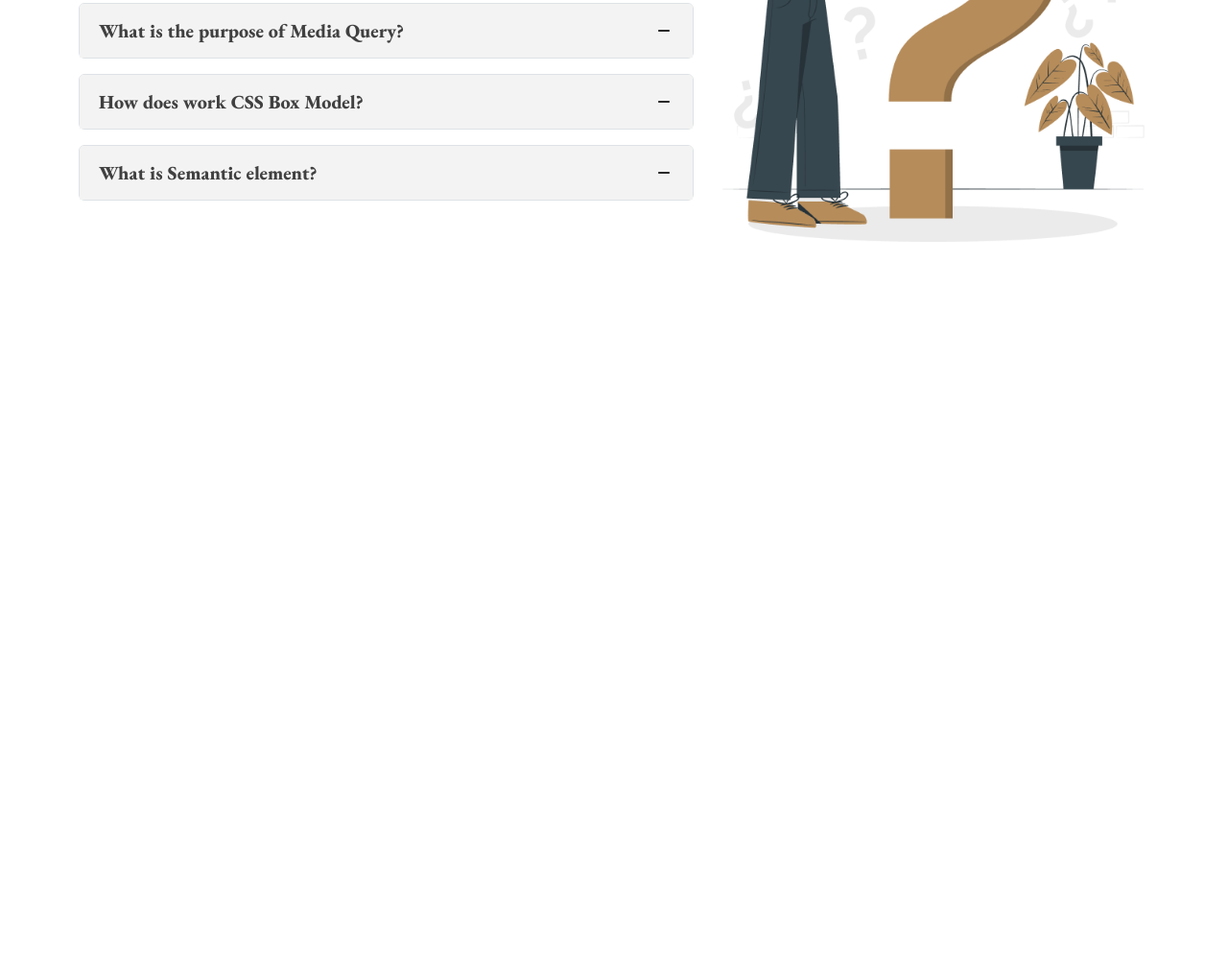
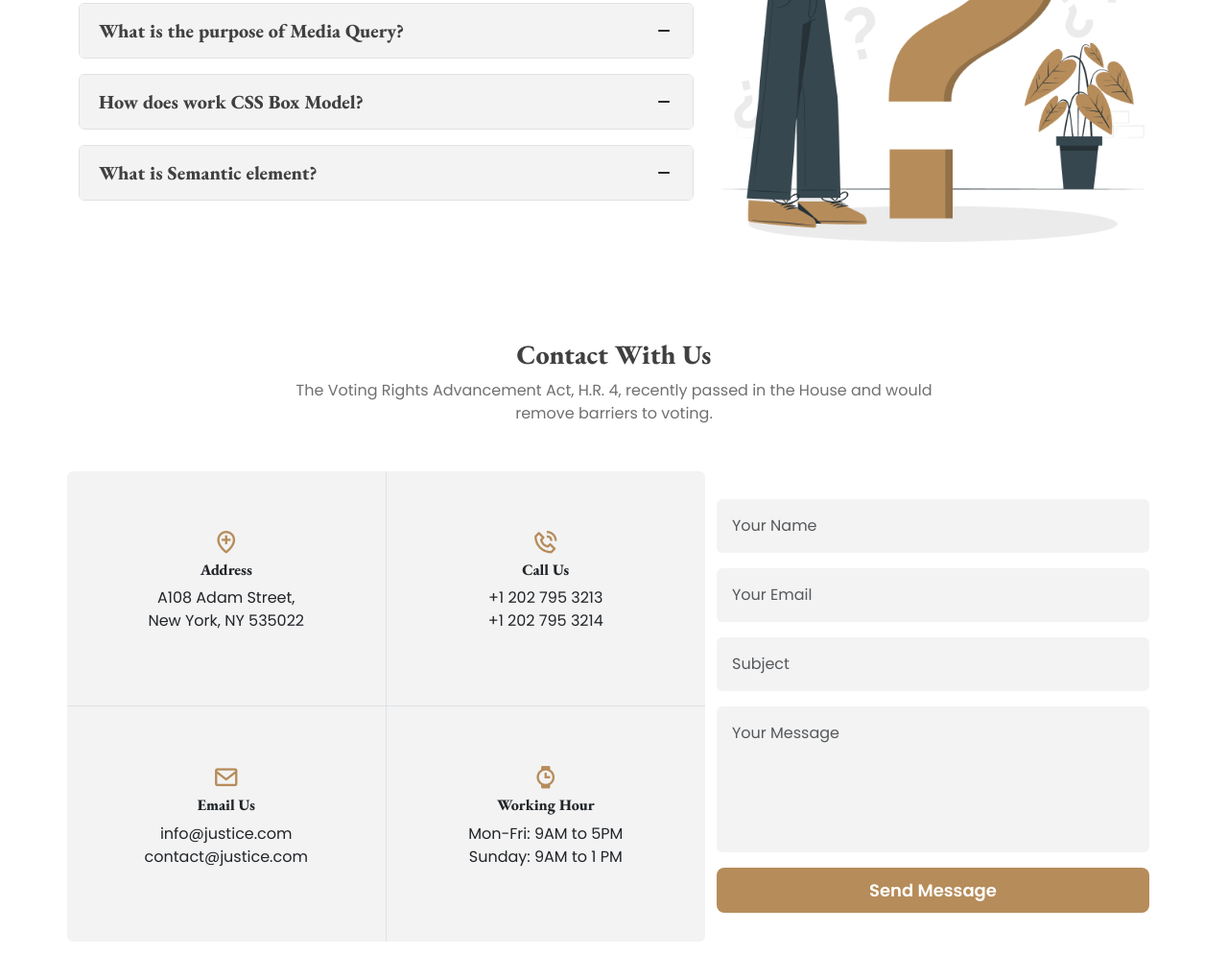
Before and after one commit to khalidccnu/justice, a plain HTML site: page index.html in a window 1280 px wide. Shown: the part 3100-4120 px from the top of the page at 96% size. Before the commit the page ends 3402 px from the top, so only its background shows below. Drawn offline with nearby package versions, Linux system fonts and the light colour scheme.

Commit message:
Add Section (Contact)

```diff
--- a/asset/css/style.css
+++ b/asset/css/style.css
@@ -23,7 +23,7 @@ section {
     color: #707070;
 }
 
-h3, .card-title, .tm-title, .cm-accordion-header {
+h3, .card-title, .tm-title, .cm-accordion-header, .ct-box-title {
     font-family: "EB Garamond", serif;
     font-weight: 800;
 }
@@ -144,6 +144,25 @@ h3, .card-title, .tm-title, .cm-accordion-header {
     color: #707070;
 }
 
+/* ===== Contact ===== */
+.ct-box {
+    padding: 60px;
+    border-color: #cfcfcf;
+    background-color: #f3f3f3;
+}
+
+.ct-box .bx {
+    color: rgba(182, 140, 90, 1);
+}
+
+.contact .form-control {
+    background-color: #f3f3f3;
+}
+
+.contact textarea {
+    resize: none;
+}
+
 /* ===== Media Query ===== */
 @media screen and (min-width: 992px) {
     /* ===== Practice ===== */
@@ -182,3 +201,15 @@ h3, .card-title, .tm-title, .cm-accordion-header {
         border-left: transparent !important;
     }
 }
+
+@media screen and (max-width: 767px) {
+    /* ===== Contact ===== */
+    .ct-box {
+        border-width: 1px;
+        border-style: solid;
+    }
+
+    .contact .ct-box:nth-of-type(even), .contact .ct-box:nth-child(3) {
+        border-top-width: 0;
+    }
+}
--- a/index.html
+++ b/index.html
@@ -288,6 +288,69 @@
     </div>
 </section>
 
+<!-- Contact -->
+<section id="contact" class="text-center">
+    <div class="container">
+        <div class="title">
+            <h3 class="fs-3 lh-sm">Contact With Us</h3>
+            <p>The Voting Rights Advancement Act, H.R. 4, recently passed in the House and would remove barriers to voting.</p>
+        </div>
+        <div class="contact mt-5">
+            <div class="row align-items-center gap-4 gap-md-0">
+                <div class="col-12 col-md-7">
+                    <div class="row rounded overflow-hidden">
+                        <div class="col-12 col-md-6 ct-box border-end border-bottom">
+                            <i class="bx bx-location-plus fs-3"></i>
+                            <h6 class="ct-box-title">Address</h6>
+                            <p class="ct-box-desc">A108 Adam Street, <br> New York, NY 535022</p>
+                        </div>
+                        <div class="col-12 col-md-6 ct-box border-bottom">
+                            <i class="bx bx-phone-call fs-3"></i>
+                            <h6 class="ct-box-title">Call Us</h6>
+                            <p class="ct-box-desc">+1 202 795 3213 <br> +1 202 795 3214</p>
+                        </div>
+                        <div class="col-12 col-md-6 ct-box border-end">
+                            <i class="bx bx-envelope fs-3"></i>
+                            <h6 class="ct-box-title">Email Us</h6>
+                            <p class="ct-box-desc text-break">info@justice.com <br> contact@justice.com</p>
+                        </div>
+                        <div class="col-12 col-md-6 ct-box">
+                            <i class="bx bxs-watch fs-3"></i>
+                            <h6 class="ct-box-title">Working Hour</h6>
+                            <p class="ct-box-desc">Mon-Fri: 9AM to 5PM <br> Sunday: 9AM to 1 PM</p>
+                        </div>
+                    </div>
+                </div>
+                <div class="col-12 col-md-5">
+                    <form action="#" method="post">
+                        <div class="row gap-3">
+                            <div class="col-12">
+                                <label class="form-label visually-hidden" for="cf-name">Name</label>
+                                <input class="form-control border-0 p-3" id="cf-name" name="cf-name" type="text" placeholder="Your Name" required>
+                            </div>
+                            <div class="col-12">
+                                <label class="form-label visually-hidden" for="cf-email">Email</label>
+                                <input class="form-control border-0 p-3" id="cf-email" name="cf-email" type="email" placeholder="Your Email" required>
+                            </div>
+                            <div class="col-12">
+                                <label class="form-label visually-hidden" for="cf-subject">Subject</label>
+                                <input class="form-control border-0 p-3" id="cf-subject" name="cf-subject" type="text" placeholder="Subject" required>
+                            </div>
+                            <div class="col-12">
+                                <label class="form-label visually-hidden" for="cf-message">Message</label>
+                                <textarea class="form-control border-0 p-3" id="cf-message" name="cf-message" cols="30" rows="5" placeholder="Your Message" required></textarea>
+                            </div>
+                            <div class="col-12">
+                                <button class="btn btn-deer w-100 py-2" type="submit">Send Message</button>
+                            </div>
+                        </div>
+                    </form>
+                </div>
+            </div>
+        </div>
+    </div>
+</section>
+
 <!-- Bootstrap JS -->
 <script src="https://cdn.jsdelivr.net/npm/bootstrap@5.3.0-alpha1/dist/js/bootstrap.bundle.min.js" integrity="sha384-w76AqPfDkMBDXo30jS1Sgez6pr3x5MlQ1ZAGC+nuZB+EYdgRZgiwxhTBTkF7CXvN" crossorigin="anonymous"></script>
 </body>
```
